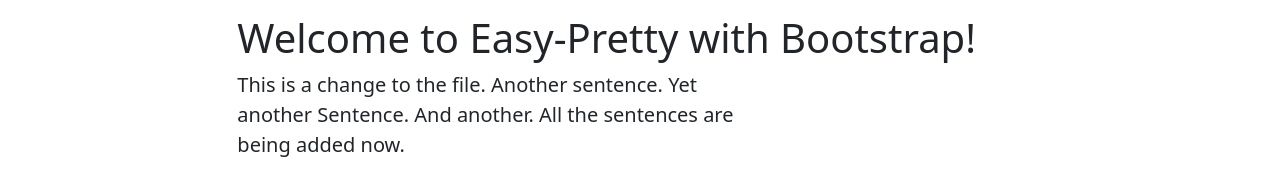
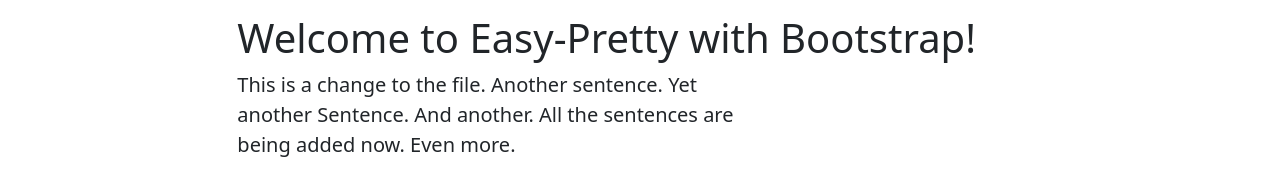
Before and after one commit to WSU-kduncan/s24cicd-isabwami, a plain HTML site: page website/index.html in a window 1280 px wide. Shown: the part 179-374 px from the top of the page. Drawn offline with Linux system fonts and the light colour scheme.

Commit message:
updated index.html

```diff
--- a/website/index.html
+++ b/website/index.html
@@ -119,7 +119,7 @@
   <div class="b-example-divider"></div>
   <div class="col-lg-8 mx-auto p-4 py-md-5">
   <h1>Welcome to Easy-Pretty with Bootstrap!</h1>
-    <p class="fs-5 col-md-8">This is a change to the file. Another sentence. Yet another Sentence. And another. All the sentences are being added now.</p>
+    <p class="fs-5 col-md-8">This is a change to the file. Another sentence. Yet another Sentence. And another. All the sentences are being added now. Even more.</p>
 
    </div>
     <script src="../assets/dist/js/bootstrap.bundle.min.js"></script>
```
